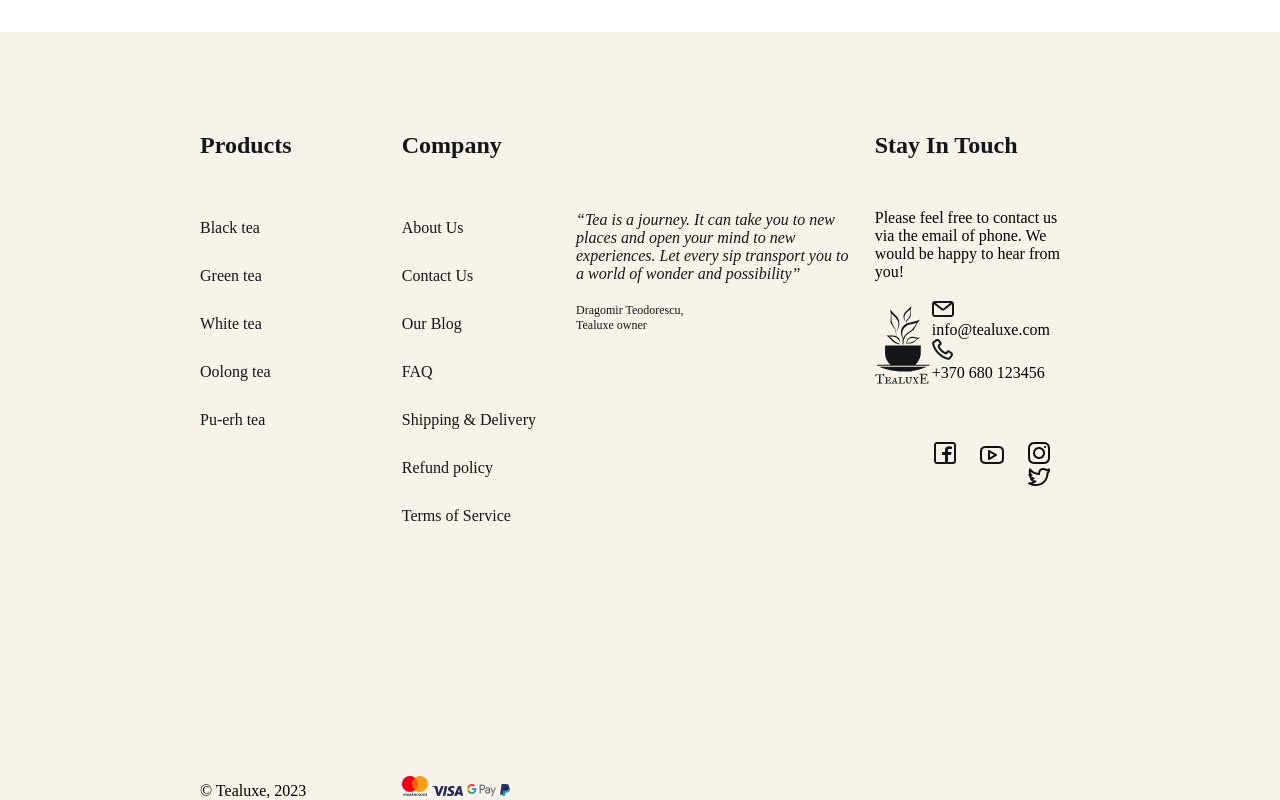
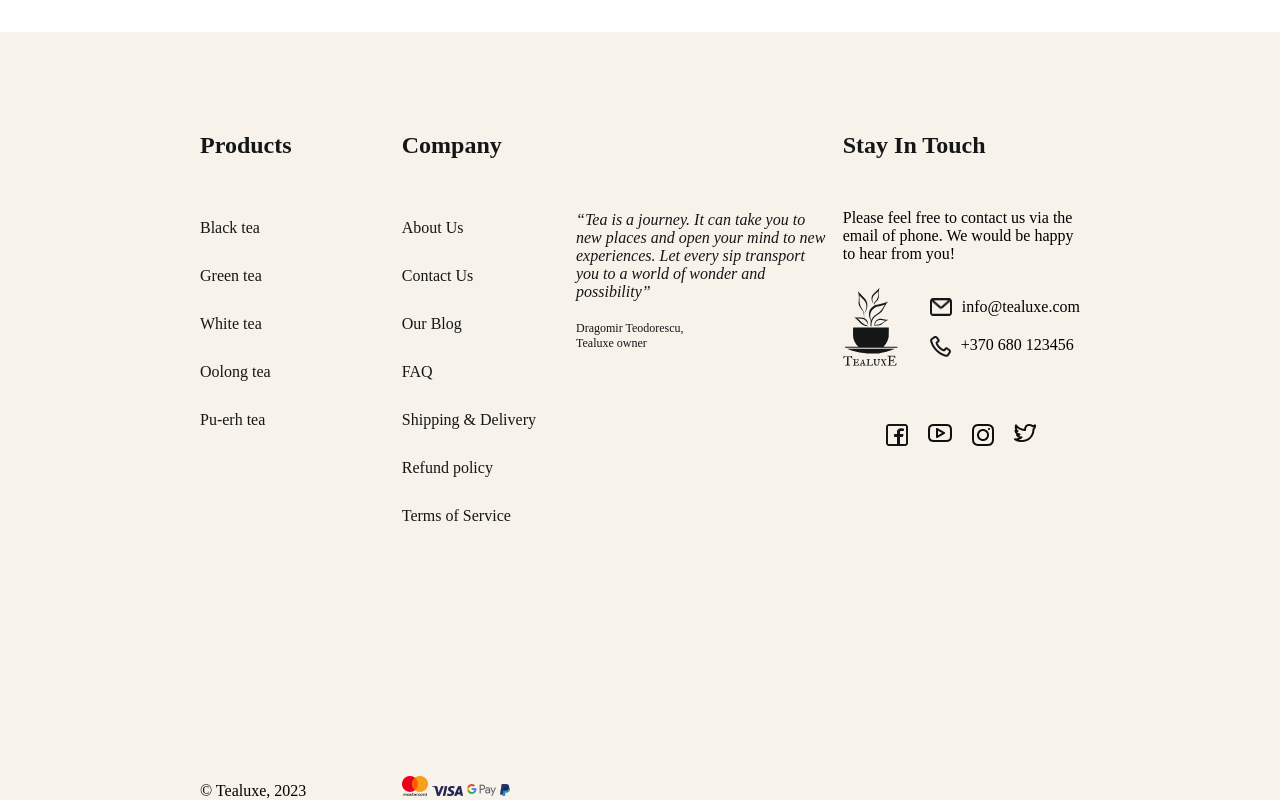
Before and after one commit to KaZaKDon/Tea, a website: page index.html in a window 1280 px wide. Shown: the part 3834-4634 px from the top of the page. Drawn offline with Linux system fonts and the light colour scheme; a web font is replaced by a local one.

Commit message:
Исправил480

```diff
--- a/sass/Blocks/_footer.sass
+++ b/sass/Blocks/_footer.sass
@@ -40,7 +40,7 @@
         .wd2
             width: 60%
             display: flex
-            gap: 20px
+            gap: 15px
             justify-content: space-between
             margin-top: 100px
             .conteiner_items
@@ -73,12 +73,21 @@
                             .compani1
                                 margin-top: 20px
                                 display: flex
+                                gap: 30px
                                 justify-content: space-between
                                 &_adres
-                                    padding-right: 30px
+                                    .adres
+                                        padding-top: 15px
+                                        display: flex
+                                        gap: 10px
+                                        margin-bottom: 20px
+                                    .tel
+                                        display: flex
+                                        gap: 10px
                         .item2_icon
-                            text-align: right
+                            display: flex
+                            flex-direction: row
+                            justify-content: center
+                            gap: 20px
                             margin-top: 50px
-                            padding-right: 30px
                             &-link
-                                padding-left: 20px
--- a/sass/Blocks/_media768.sass
+++ b/sass/Blocks/_media768.sass
@@ -137,6 +137,9 @@
                         flex-direction: column
                         .addr
                             display: flex
+                            flex-direction: column
+                            justify-content: center
+                            align-items: center
                             .item2_compani
                                 .compani1
                                     display: flex
```
Also changed, not shown: css/styles.min.css, 1 other file.
